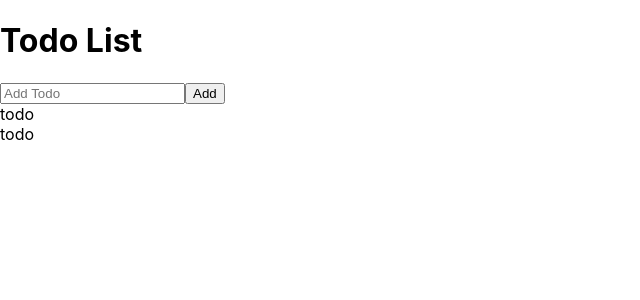
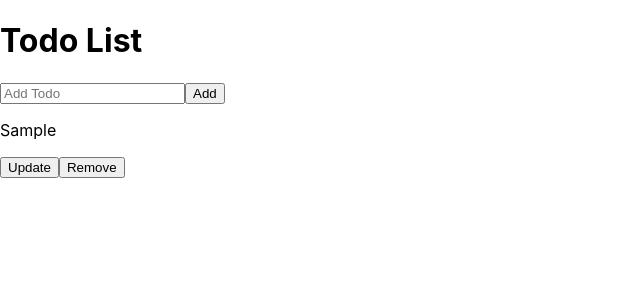
Before and after one commit to deepak-singh5219/Todo-App, a React (Create React App) app: page / in a window 1280 px wide. Both pictures are taken after typing "Sample" into the empty fields and a click on the button "Add". Shown: the top 300 px of the page, without its empty margins (0-640 px from the left). Built offline with nearby package versions, Linux system fonts and the light colour scheme.

Commit message:
updating and removing todo

```diff
--- a/src/Redux/reducer.js
+++ b/src/Redux/reducer.js
@@ -2,7 +2,7 @@ import { ADD_TODO, DELETE_TODO, UPDATE_TODO } from "./actions";
 import { v4 as uuidv4 } from 'uuid';
 
 export const initialState = {
-    todos: [{}],
+    todos: [],
   };
 
 export const reducer = (state,action) => {
@@ -31,7 +31,7 @@ export const reducer = (state,action) => {
           }
         case DELETE_TODO:
           {
-            const idx = state.todos.findIndex(todo => todo.id === action.payload.todoId);
+            const idx = state.todos.findIndex((todo) => todo.id === action.payload.todoId);
             const todos = Object.assign([], state.todos);
             todos.splice(idx, 1);
             return {
--- a/src/components/Todo.js
+++ b/src/components/Todo.js
@@ -1,11 +1,21 @@
 import React, { useReducer } from 'react'
 import { initialState, reducer } from '../Redux/reducer'
+import { deleteTodo, updateTodo } from '../Redux/actionCreator';
 
-const Todo = () => {
-    const [state, dispatch] = useReducer(reducer, initialState);
+
+const Todo = (props) => {
+    // const [state, dispatch] = useReducer(reducer, initialState);
+    const {id,text,dispatch} = props;
+    // console.log(id)
+    const updateTodoText = () => {
+      const newtext = prompt("Enter new text:");
+      dispatch(updateTodo(id,{text:newtext}));
+    }
   return (
-    <div>
-      todo
+    <div class="flex mb-4 mx-4 items-center">
+                <p class="w-full text-grey-darkest">{text}</p>
+                <button onClick={updateTodoText} class="flex-no-shrink p-2 ml-2 border-2 rounded text-red border-red hover:text-white hover:bg-red">Update</button>
+                <button onClick={() => dispatch(deleteTodo(id))} class="flex-no-shrink p-2 ml-2 border-2 rounded text-red border-red hover:text-white hover:bg-red">Remove</button>
     </div>
   )
 }
```
